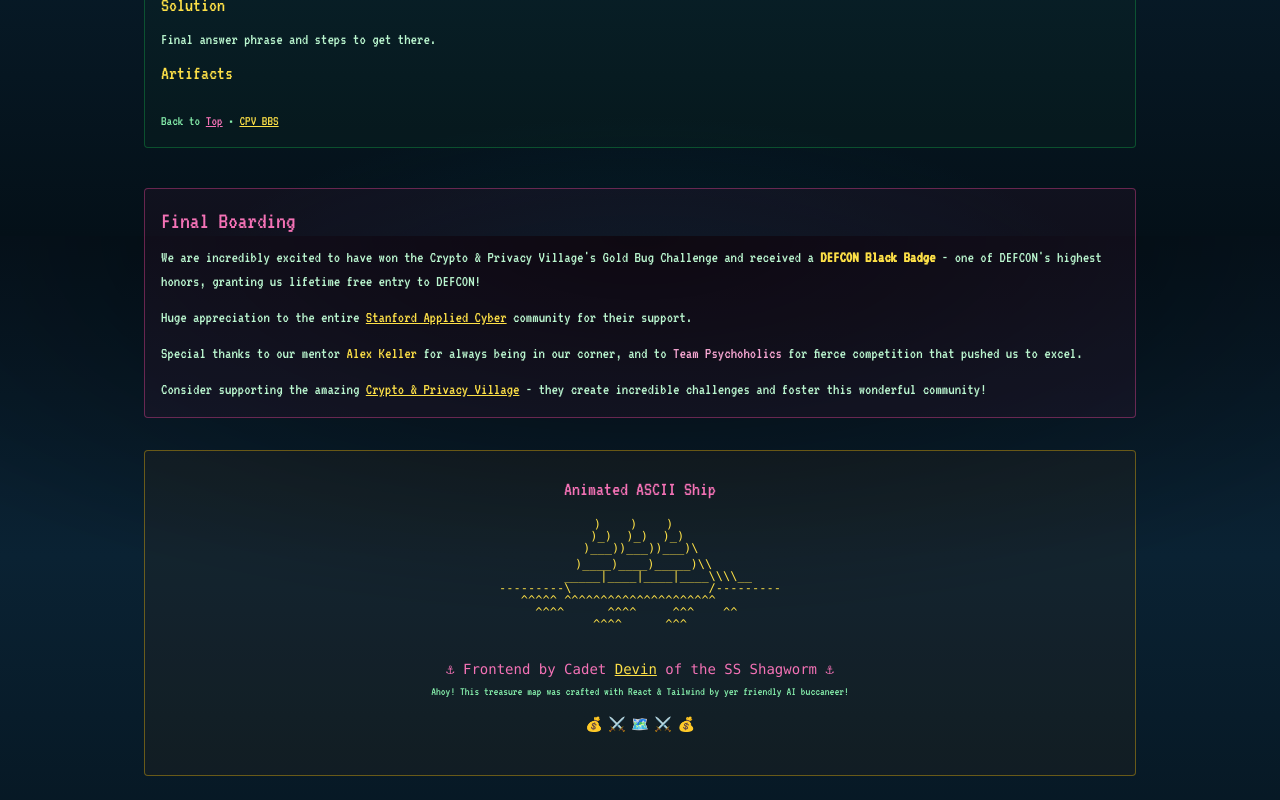
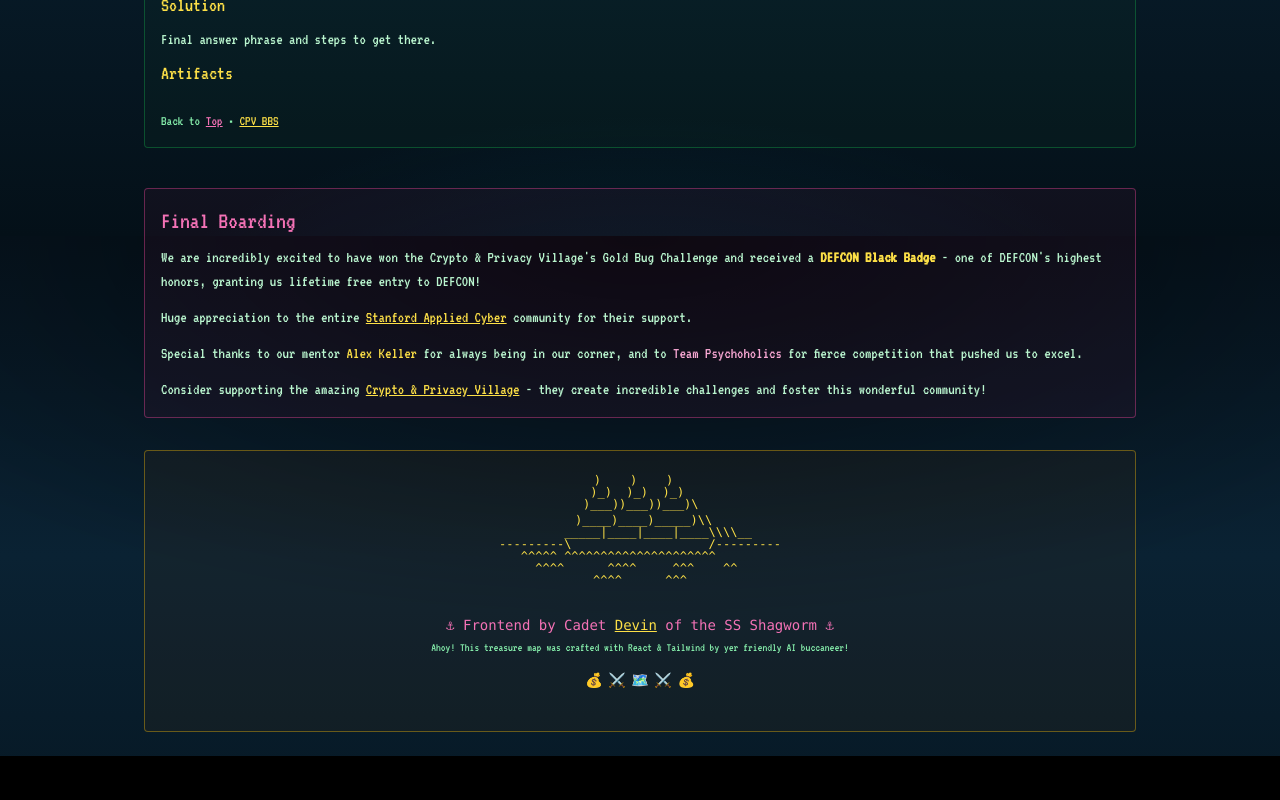
Before and after one commit to cdenicola/shagworm-goldbug-2025, a React (Vite) app: page / in a window 1280 px wide. Shown: the part 9364-10164 px from the top of the page. After the commit the page ends 10120 px from the top, so only its background shows below. Built offline with nearby package versions, Linux system fonts and the light colour scheme.

Commit message:
human pass on ship animation

```diff
--- a/src/App.tsx
+++ b/src/App.tsx
@@ -383,9 +383,6 @@ If you have questions, feel free to ping us on discord: @rlama__ or @cooper7840`
         </section>
 
         <footer className="mt-8 text-sm border border-yellow-500/40 bg-yellow-900/10 rounded-sm p-6">
-          <h4 className="text-center text-pink-400 text-xl mb-4">
-            Animated ASCII Ship
-          </h4>
           <div className="text-center">
             <div className="inline-block anim-ship-bob">
               <div className="inline-block anim-sail-sway">
```
